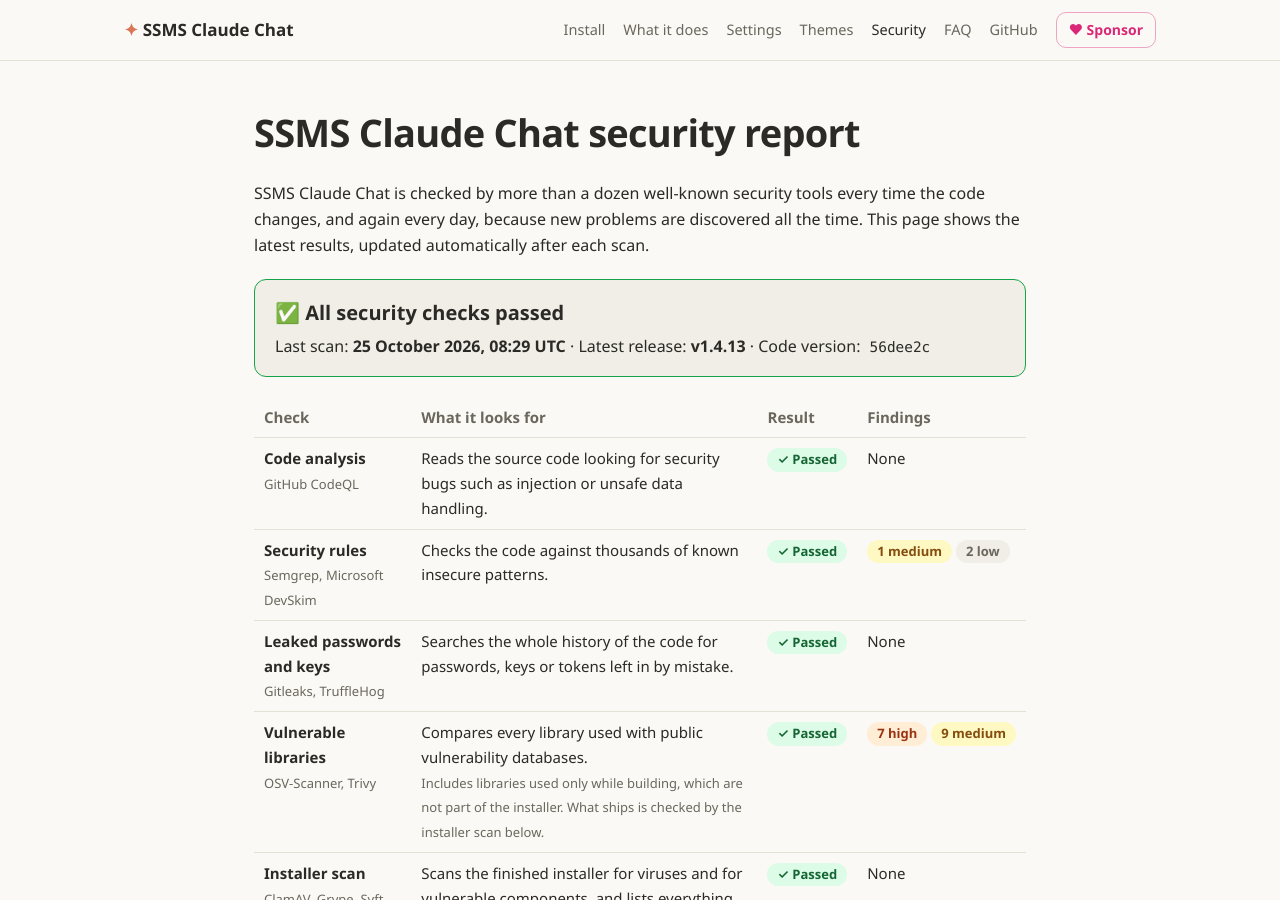
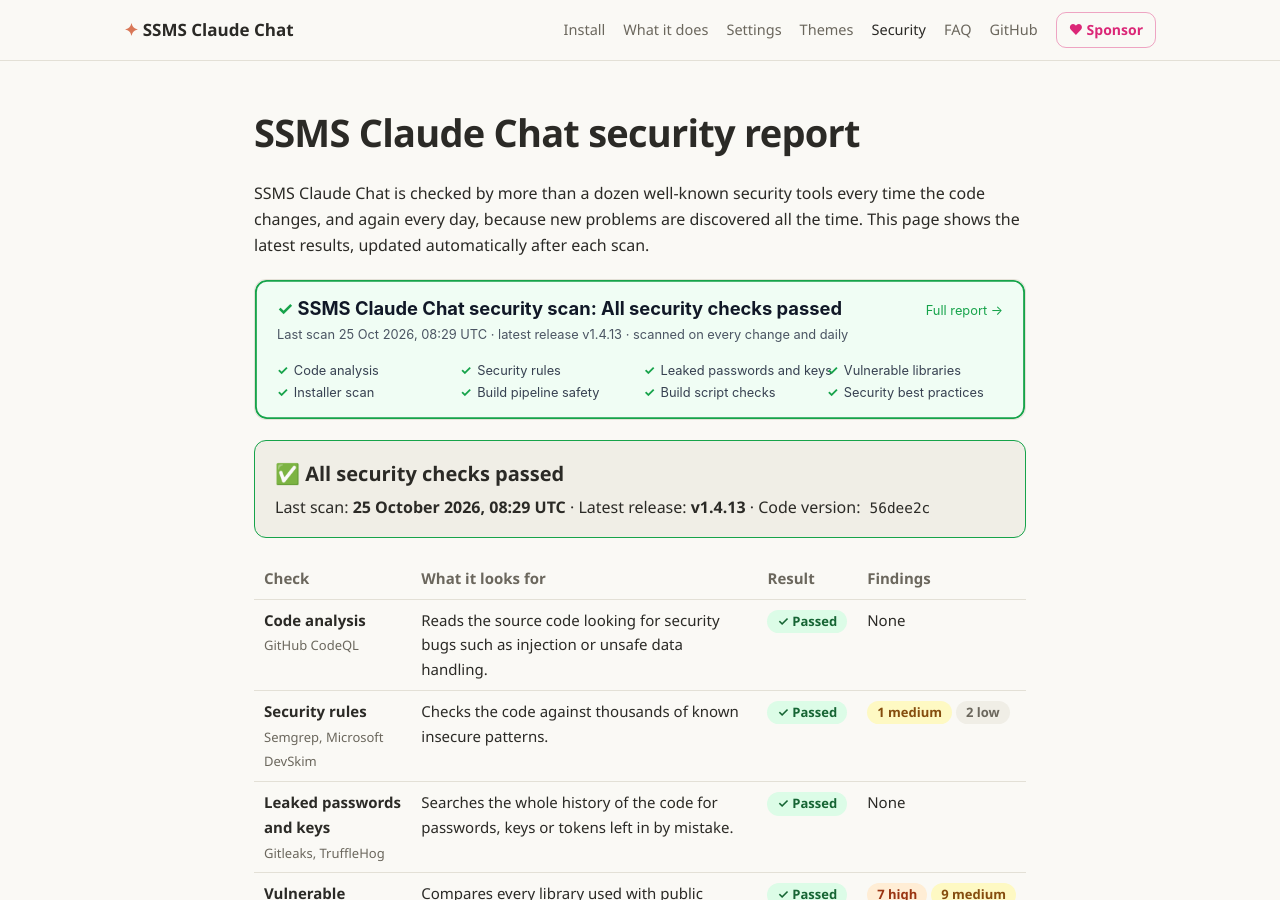
Before and after one commit to TanmayS0406/ssms-claude-chat, a Jekyll site: the page built from security-report.md, in a window 1280 px wide and 900 px high. Built offline with Jekyll 4.4.1, drawn with Linux system fonts in a browser that asks for light colours.

Commit message:
Show the security banner at the top of the security report
Co-Authored-By: Claude Opus 5.5 <noreply@anthropic.com>

```diff
--- a/security-report.md
+++ b/security-report.md
@@ -13,6 +13,8 @@ automatically after each scan.
 
 {% assign r = site.data.security %}
 {% if r %}
+
+<img class="sec-banner" src="{{ '/security/banner.svg' | relative_url }}?v={{ r.generated | date: '%s' }}" alt="SSMS Claude Chat security scan: {% if r.status == 'pass' %}all security checks passed{% else %}some checks need attention{% endif %}, last scan {{ r.generated | date: '%-d %B %Y' }}">
 
 <div class="sec-summary sec-{{ r.status }}">
   <div class="sec-big">{% if r.status == 'pass' %}✅ All security checks passed{% else %}⚠️ Some checks need attention{% endif %}</div>
```
